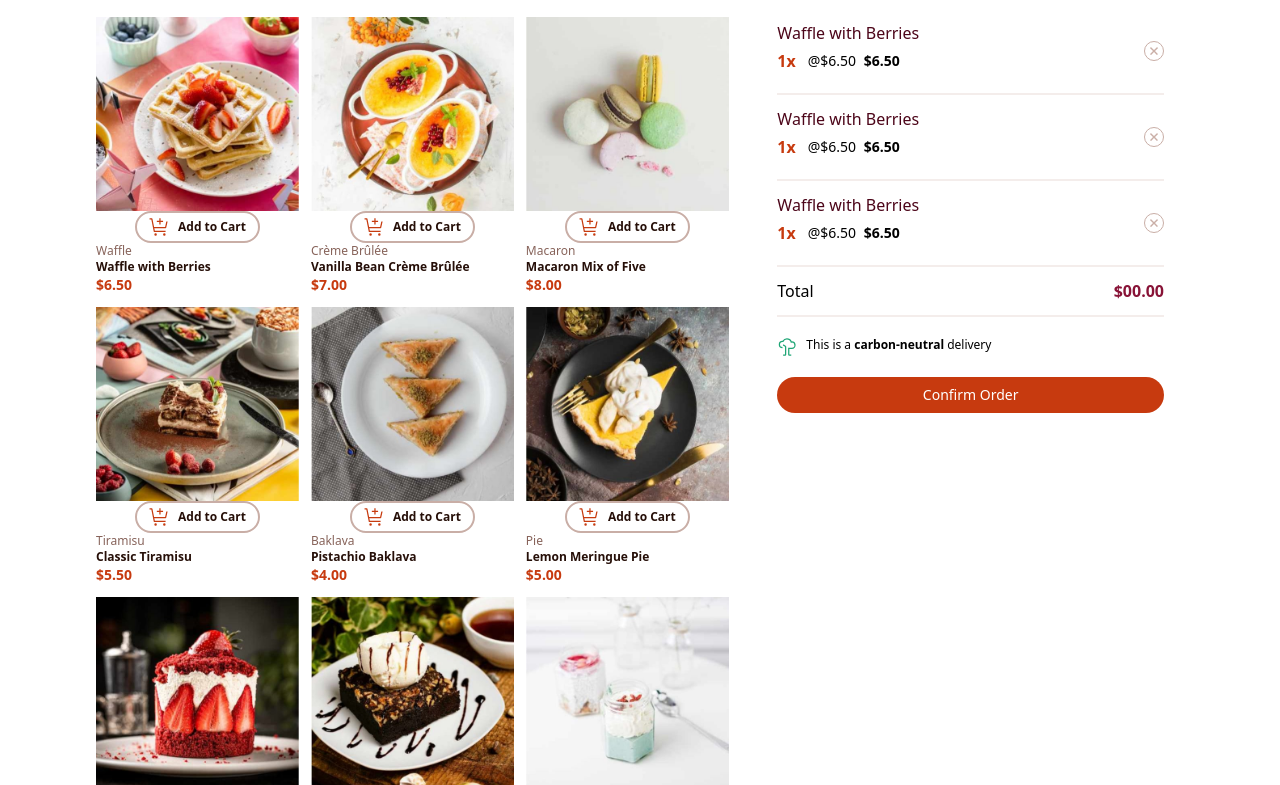
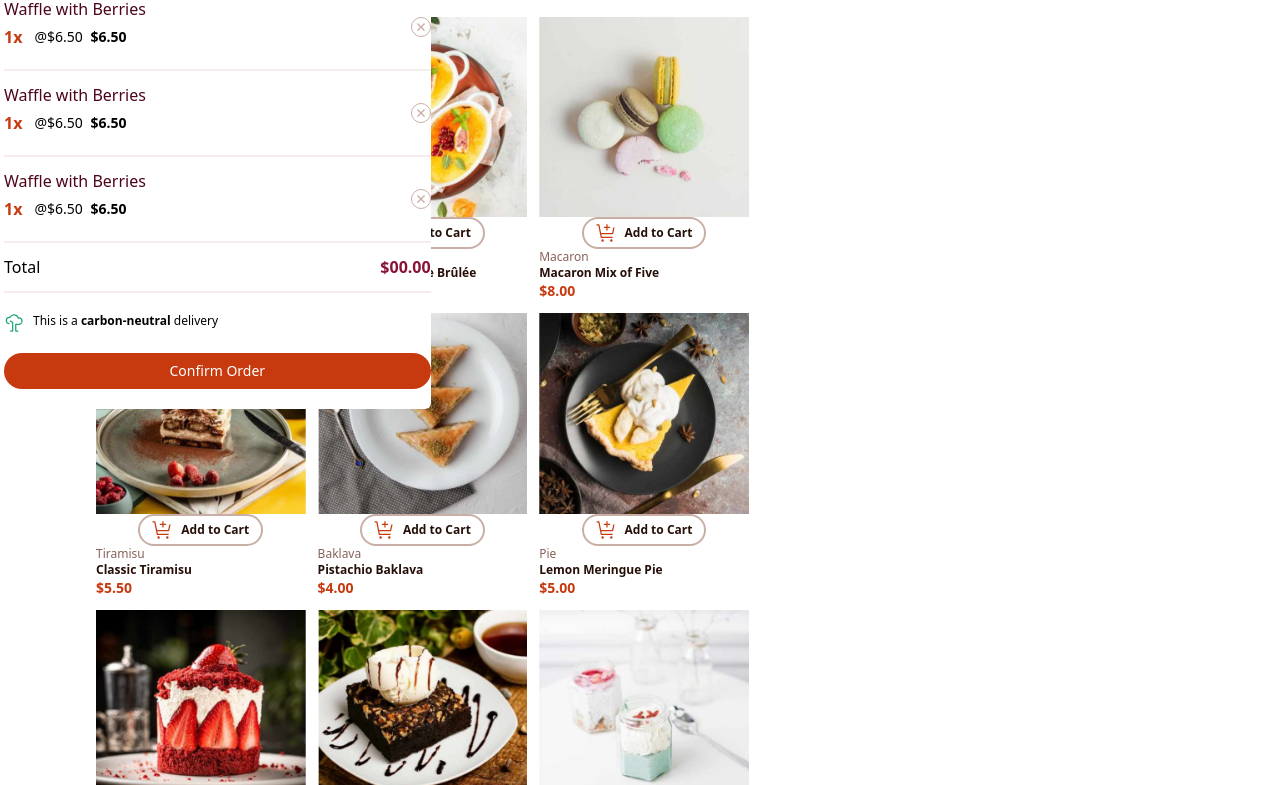
Before and after one commit to egwuatujoy/product-list, a website: page public/index.html in a window 1280 px wide. Shown: the part 115-900 px from the top of the page. Drawn offline with Linux system fonts and the light colour scheme.

Commit message:
change styling

```diff
--- a/package.json
+++ b/package.json
@@ -3,6 +3,6 @@
     "tailwindcss": "^3.4.7"
   },
   "scripts": {
-    "build": "npx tailwindcss -i ./src/style.css -o ./public/output.css --minify"
+    "build": "npx tailwindcss -i ./src/style.css -o ./public/output.css --watch"
   }
 }
--- a/public/index.html
+++ b/public/index.html
@@ -7,7 +7,7 @@
     <title>Document</title>
   </head>
   <body>
-    <div class="px-24 py-14 max-lg:px-14 max-md:px-28 w-full-hd max-w-full z-0">
+    <div class="px-24 py-14 max-lg:px-14 w-full-hd max-w-full ">
       <h1 class="text-Rose900 font-RedHatText font-bold text-3xl mb-10">
         Desserts
       </h1>
@@ -15,7 +15,7 @@
       <header class="w-full gap-8 relative">
         <section
           id="desert-container"
-          class="w-3/5 grid grid-cols-3 gap-3 max-lg:grid-cols-1 max-md:w-full pr-5"
+          class="w-3/5 grid grid-cols-3 gap-3 max-lg:grid-cols-1 max-md:w-full"
         >
           <div>
             <div>
@@ -44,7 +44,7 @@
         <!--  -->
         <section
           id="checkout-container"
-          class="bg-white h-fit py-5 px-5 rounded-md w-1/3 max-md:w-full mb-3.5 fixed top-16 right-24 max-md:relative max-lg:right-14"
+          class="bg-white h-fit py-5 px-2 rounded-md w-1/3 max-md:w-full mb-3.5 fixed top-10 left-1 max-md:relative max-lg:right-14"
         >
           <h1 class="text-Red text-xl font-bold mb-3">Your Cart (0)</h1>
 
--- a/src/style.css
+++ b/src/style.css
@@ -7,9 +7,7 @@
   @apply text-xs font-bold flex justify-center items-center border-Rose300 border-2  py-1 px-3 max-md:px-10 max-md:py-2 rounded-2xl gap-2 text-Rose900 max-lg:px-5 bg-white;
 }
 
-/* .data-incre {
-  @apply text-sm font-medium  flex justify-center items-center border-Rose300 border-2  py-1 px-3 max-md:px-5 max-md:py-2 rounded-2xl gap-5 text-white max-lg:px-5 bg-Red;
-} */
+
 
 .data-img {
   @apply rounded-md;
```
Also changed, not shown: public/output.css.
